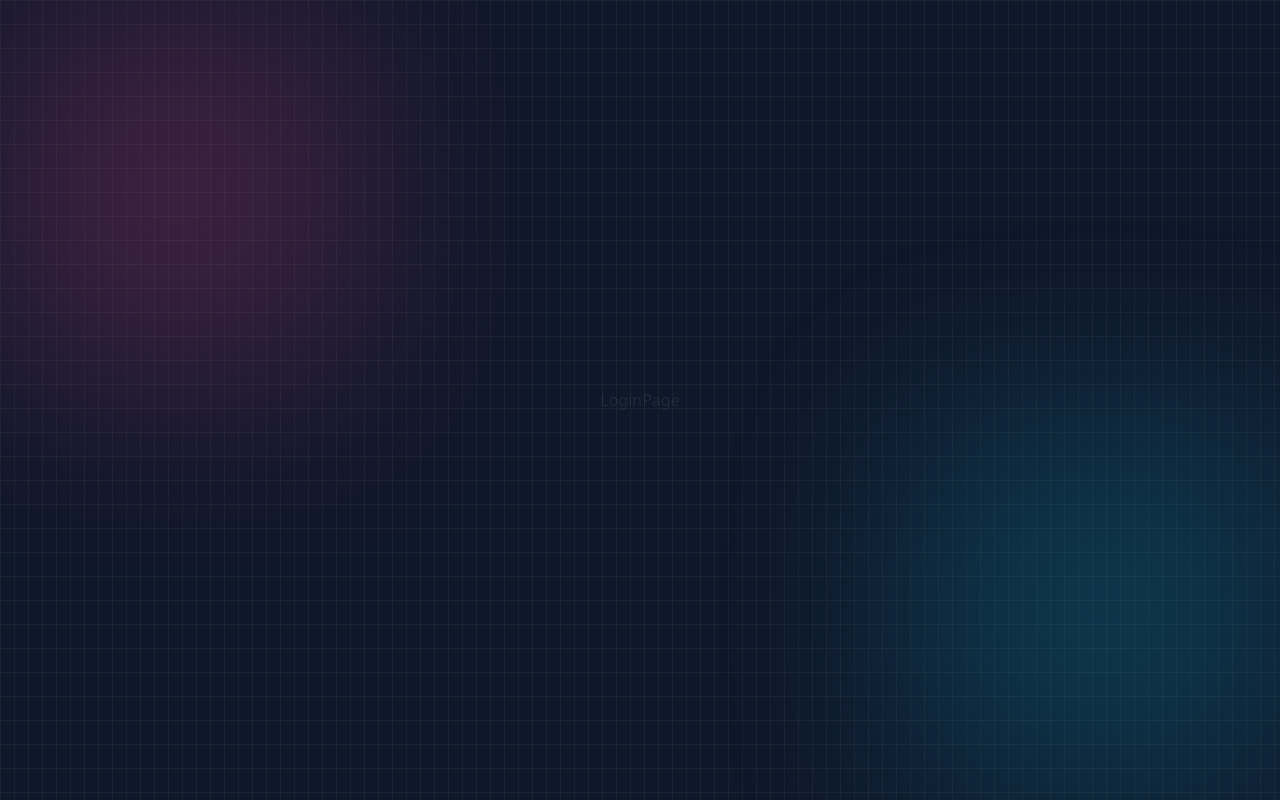
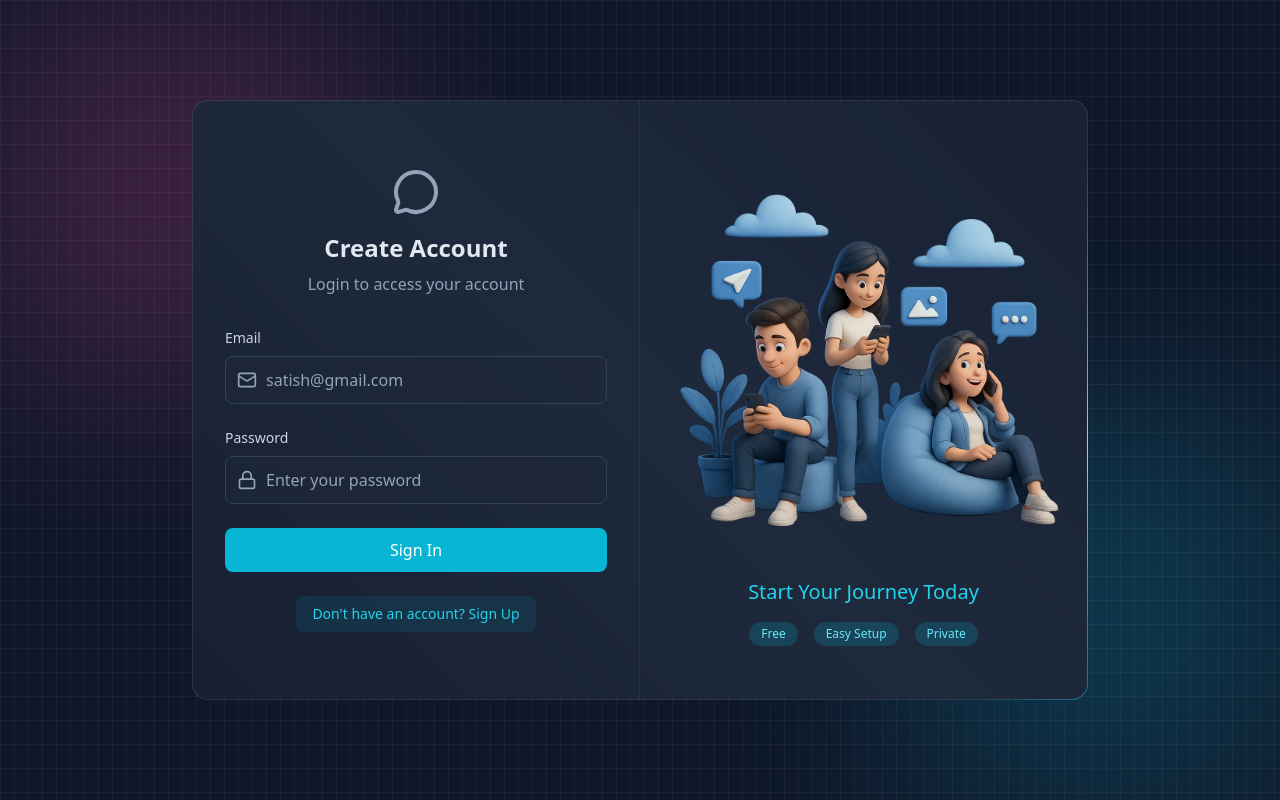
Before and after one commit to satish8288/chatify, a React app in the folder frontend/: page /login in a window 1280 px wide. Built offline with nearby package versions, Linux system fonts and the light colour scheme; no server answers; the HTML template or start-up script is replaced by a standard one.

Commit message:
login and logout implemented

```diff
--- a/frontend/src/pages/ChatPage.jsx
+++ b/frontend/src/pages/ChatPage.jsx
@@ -1,7 +1,20 @@
 import React from "react";
-
+import { useAuthStore } from "../store/useAuthStore";
 const ChatPage = () => {
-  return <div>ChatPage</div>;
+  const { logout } = useAuthStore();
+  return (
+    <div className="z-10 w-full h-screen flex items-center justify-center ">
+      ChatPage{" "}
+      <button
+        onClick={() => {
+          logout();
+        }}
+        className="btn btn-success"
+      >
+        logout
+      </button>
+    </div>
+  );
 };
 
 export default ChatPage;
--- a/frontend/src/pages/LoginPage.jsx
+++ b/frontend/src/pages/LoginPage.jsx
@@ -1,7 +1,140 @@
-import React from "react";
+import { useState } from "react";
+import { useAuthStore } from "../store/useAuthStore";
+import BorderAnimation from "../components/BorderAnimation";
+import {
+  MessageCircleIcon,
+  LockIcon,
+  MailIcon,
+  UserIcon,
+  LoaderIcon,
+} from "lucide-react";
+import { Link } from "react-router";
+import toast from "react-hot-toast";
 
-const LoginPage = () => {
-  return <div>LoginPage</div>;
-};
+function LoginPage() {
+  const [formData, setFormData] = useState({
+    email: "",
+    password: "",
+  });
+  const { login, isLoggedIn } = useAuthStore();
 
+  const handleSubmit = (e) => {
+    e.preventDefault();
+    if (!formData.email.trim() || !formData.password) {
+      toast.error("Please fill in all fields");
+      return;
+    }
+
+    if (formData.password.length < 6) {
+      toast.error("Password must be at least 6 characters");
+      return;
+    }
+
+    login(formData);
+  };
+
+  return (
+    <div className="w-full flex items-center justify-center p-4 bg-slate-900 ">
+      <div className="relative w-full max-w-4xl lg:h-[600px] md:h-[700px] h-[650px]">
+        <BorderAnimation>
+          <div className="w-full flex flex-col md:flex-row">
+            {/* FORM CLOUMN - LEFT SIDE */}
+            <div className="md:w-1/2 p-8 flex items-center justify-center md:border-r border-slate-600/30">
+              <div className="w-full max-w-md">
+                {/* HEADING TEXT */}
+                <div className="text-center mb-8">
+                  <MessageCircleIcon className="w-12 h-12 mx-auto text-slate-400 mb-4" />
+                  <h2 className="text-2xl font-bold text-slate-200 mb-2">
+                    Create Account
+                  </h2>
+                  <p className="text-slate-400">Login to access your account</p>
+                </div>
+
+                {/* FORM */}
+                <form onSubmit={handleSubmit} className="space-y-6">
+                  {/* EMAIL INPUT */}
+                  <div>
+                    <label className="auth-input-label">Email</label>
+                    <div className="relative">
+                      <MailIcon className="auth-input-icon" />
+
+                      <input
+                        type="email"
+                        value={formData.email}
+                        onChange={(e) =>
+                          setFormData({ ...formData, email: e.target.value })
+                        }
+                        className="input"
+                        placeholder="satish@gmail.com"
+                      />
+                    </div>
+                  </div>
+
+                  {/* PASSWORD INPUT */}
+                  <div>
+                    <label className="auth-input-label">Password</label>
+                    <div className="relative">
+                      <LockIcon className="auth-input-icon" />
+
+                      <input
+                        type="password"
+                        value={formData.password}
+                        onChange={(e) =>
+                          setFormData({ ...formData, password: e.target.value })
+                        }
+                        className="input"
+                        placeholder="Enter your password"
+                      />
+                    </div>
+                  </div>
+
+                  {/* SUBMIT BUTTON */}
+                  <button
+                    className="auth-btn"
+                    type="submit"
+                    disabled={isLoggedIn}
+                  >
+                    {isLoggedIn ? (
+                      <LoaderIcon className="w-full h-5 animate-spin text-center" />
+                    ) : (
+                      "Sign In"
+                    )}
+                  </button>
+                </form>
+
+                <div className="mt-6 text-center">
+                  <Link to="/signup" className="auth-link">
+                    Don't have an account? Sign Up
+                  </Link>
+                </div>
+              </div>
+            </div>
+
+            {/* FORM ILLUSTRATION - RIGHT SIDE */}
+            <div className="hidden md:w-1/2 md:flex items-center justify-center p-6 bg-gradient-to-bl from-slate-800/20 to-transparent">
+              <div>
+                <img
+                  src="/login.png"
+                  alt="People using mobile devices"
+                  className="w-full h-auto object-contain"
+                />
+                <div className="mt-6 text-center">
+                  <h3 className="text-xl font-medium text-cyan-400">
+                    Start Your Journey Today
+                  </h3>
+
+                  <div className="mt-4 flex justify-center gap-4">
+                    <span className="auth-badge">Free</span>
+                    <span className="auth-badge">Easy Setup</span>
+                    <span className="auth-badge">Private</span>
+                  </div>
+                </div>
+              </div>
+            </div>
+          </div>
+        </BorderAnimation>
+      </div>
+    </div>
+  );
+}
 export default LoginPage;
--- a/frontend/src/store/useAuthStore.js
+++ b/frontend/src/store/useAuthStore.js
@@ -7,6 +7,7 @@
   authUser: null,
   isCheckingAuth: false,
   isSigningUp: false,
+  isloggedIn: false,
   error: null,
   checkAuth: async () => {
     try {
@@ -23,21 +24,32 @@
     }
   },
 
-  signup: async (data) => {
+  login: async (data) => {
     try {
-      set({ isSigningUp: true });
+      set({ isloggedIn: true });
 
-      const res = await axiosInstance.post("/auth/signup", data);
+      const res = await axiosInstance.post("/auth/login", data);
 
       set({ authUser: res.data });
 
-      toast.success("Account created successfully!");
+      toast.success("Logged in successfully!");
     } catch (error) {
-      console.error("Error in signup:", error);
+      console.error("Error in login:", error);
 
       toast.error(error.response?.data?.message || "Something went wrong");
     } finally {
-      set({ isSigningUp: false });
+      set({ isloggedIn: false });
+    }
+  },
+
+  logout: async () => {
+    try {
+      await axiosInstance.post("/auth/logout");
+      set({ authUser: null });
+      toast.success("Logged out successfully");
+    } catch (error) {
+      console.log("Logged out error", error);
+      toast.error("Error in logging out");
     }
   },
 }));
```
